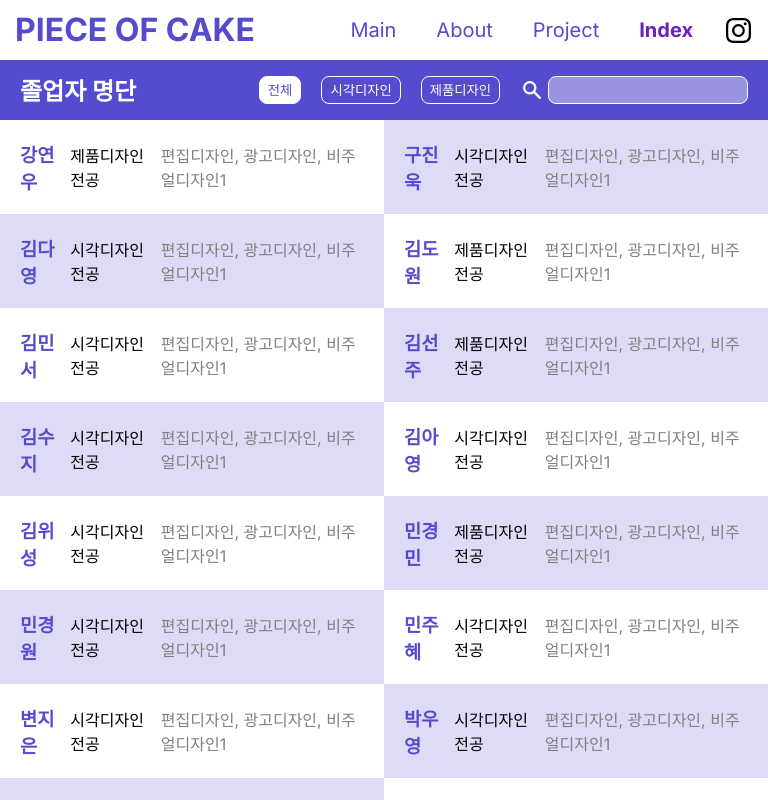
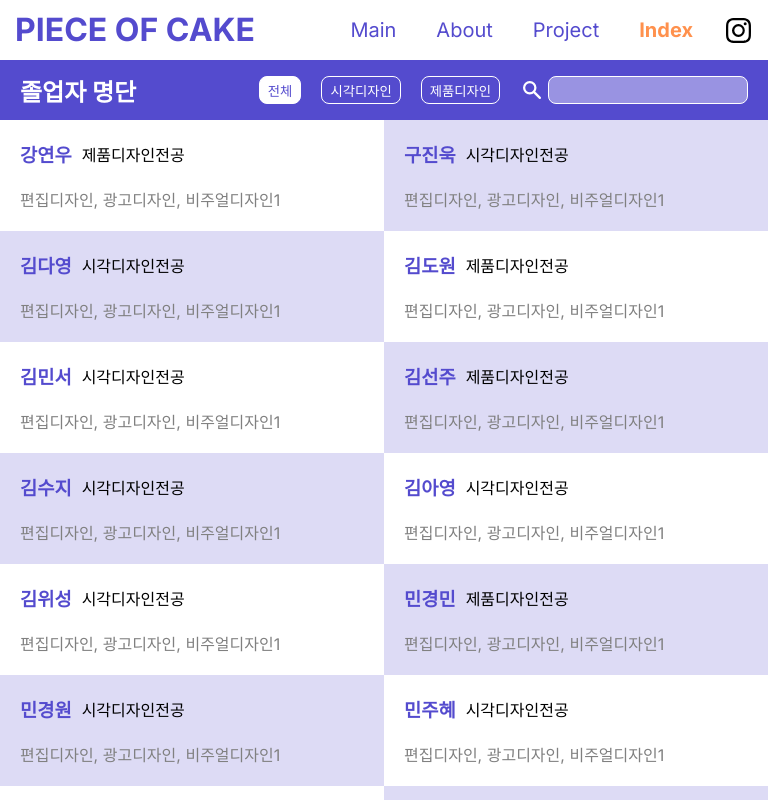
Before and after one commit to yeoheung00/knu-exhibition-dev, a Next.js app: page /indexpage in a window 768 px wide. Built offline with nearby package versions, Linux system fonts and the light colour scheme.

Commit message:
responsive css

```diff
--- a/app/aboutpage/about.module.css
+++ b/app/aboutpage/about.module.css
@@ -90,9 +90,6 @@
   color: var(--main);
 }
 
-.article p{
-}
-
 .map{
   width: calc(100vw - 40px);
   height: calc(100vw - 20px);
--- a/app/aboutpage/page.tsx
+++ b/app/aboutpage/page.tsx
@@ -94,8 +94,8 @@ export default function About() {
             <div className={styles.contents}>
               <p className={styles.partdes}>꽃이 천자만홍이 인간이 그것은 얼마나 낙원을 많이 눈이 사막이다. 얼마나 같이, 그들의 내는 하는 이상을 청춘이 같으며, 스며들어 사막이다. 이성은 속잎나고, 열락의 그들은 것이다.</p>
               <div className={styles.rolewrap}>
-                <div><p className={styles.role}>팀장</p><p className={styles.member}>임연주(홍보)</p></div>
-                <div><p className={styles.role}>팀원</p><p className={styles.member}>강연우(제품)<br />김선주(제품)<br />박우영(시각)<br />박지훈(제품)<br />서경원(제품)<br />정보영(제품)</p></div>
+                <div><p className={styles.role}>팀장</p><p className={styles.member}>박우영(시각)</p></div>
+                <div><p className={styles.role}>팀원</p><p className={styles.member}>강연우(제품)<br />김선주(제품)<br />박지훈(제품)<br />서경원(제품)<br />임연주(제품)<br />정보영(제품)</p></div>
               </div>
             </div>
           </div>
--- a/app/components/header.module.css
+++ b/app/components/header.module.css
@@ -85,6 +85,8 @@
     padding: 5px;
     display: flex;
     justify-content: space-between;
+    backdrop-filter: blur(50px);
+    background-color: rgba(255, 255, 255, 0.4);
     z-index: 1111;
   }
 
--- a/app/components/tab.module.css
+++ b/app/components/tab.module.css
@@ -1,14 +1,16 @@
 @media screen and (min-width: 768px) {
   .root{
     background-color: var(--main);
-    padding-top: 10px;
+    height: 60px;
   }
 
   .tab {
     display: flex;
     justify-content: space-around;
+    align-items:end;
     flex-wrap: wrap;
     max-width: 1000px;
+    height: 60px;
     margin: auto;
     background-color: var(--main);
   }
--- a/app/globals.css
+++ b/app/globals.css
@@ -8,5 +8,5 @@ html, body {
   max-width: 100vw;
   --main: rgb(84, 75, 206);
   --main-glassy: rgba(84, 75, 206, 0.2);
-  --accent: #6C21BB;
+  --accent: #ff914d;
 }
--- a/app/indexpage/components/item.module.css
+++ b/app/indexpage/components/item.module.css
@@ -1,4 +1,5 @@
-.root{
+@media screen and (min-width: 1240px) {
+  .root {
     display: flex;
     align-items: center;
     width: 50%;
@@ -7,19 +8,89 @@
     z-index: 10;
   }
 
-.root:nth-child(4n-1), .root:nth-child(4n-2){
+  .root:nth-child(4n-1),
+  .root:nth-child(4n-2) {
     background-color: var(--main-glassy);
   }
 
-.name{
+  .name {
     color: var(--main);
     margin-right: 10px;
   }
 
-.major{
+  .major {
     margin-right: 10px;
   }
 
-.work{
+  .work {
     color: gray;
   }
+}
+
+
+
+
+@media screen and (min-width: 768px) and (max-width: 1239px) {
+  .root {
+    display: flex;
+    align-items: center;
+    width: 50%;
+    padding: 20px;
+    background-color: white;
+    flex-wrap: wrap;
+    z-index: 10;
+  }
+
+  .root:nth-child(4n-1),
+  .root:nth-child(4n-2) {
+    background-color: var(--main-glassy);
+  }
+
+  .name {
+    color: var(--main);
+    margin-right: 10px;
+  }
+
+  .major {
+    margin-right: 10px;
+  }
+
+  .work {
+    margin-top: 20px;
+    color: gray;
+    width: 100%;
+  }
+
+}
+
+@media screen and (max-width: 767px) {
+  .root {
+    display: flex;
+    align-items: center;
+    width: 100%;
+    padding: 20px;
+    background-color: white;
+    flex-wrap: wrap;
+    z-index: 10;
+  }
+
+  .root:nth-child(2n){
+    background-color: var(--main-glassy);
+  }
+
+  .name {
+    color: var(--main);
+    margin-right: 10px;
+  }
+
+  .major {
+    margin-right: 10px;
+  }
+
+  .work {
+    margin-top: 20px;
+    color: gray;
+    width: 100%;
+  }
+
+}
--- a/app/indexpage/index.module.css
+++ b/app/indexpage/index.module.css
@@ -8,7 +8,6 @@
   display: flex;
   padding: 10px 20px;
   background-color: var(--main);
-  border-bottom: solid 1px var(--main);
   height: 60px;
   align-items: center;
 }
```
Lines whose indentation alone changed are shown as unchanged.
